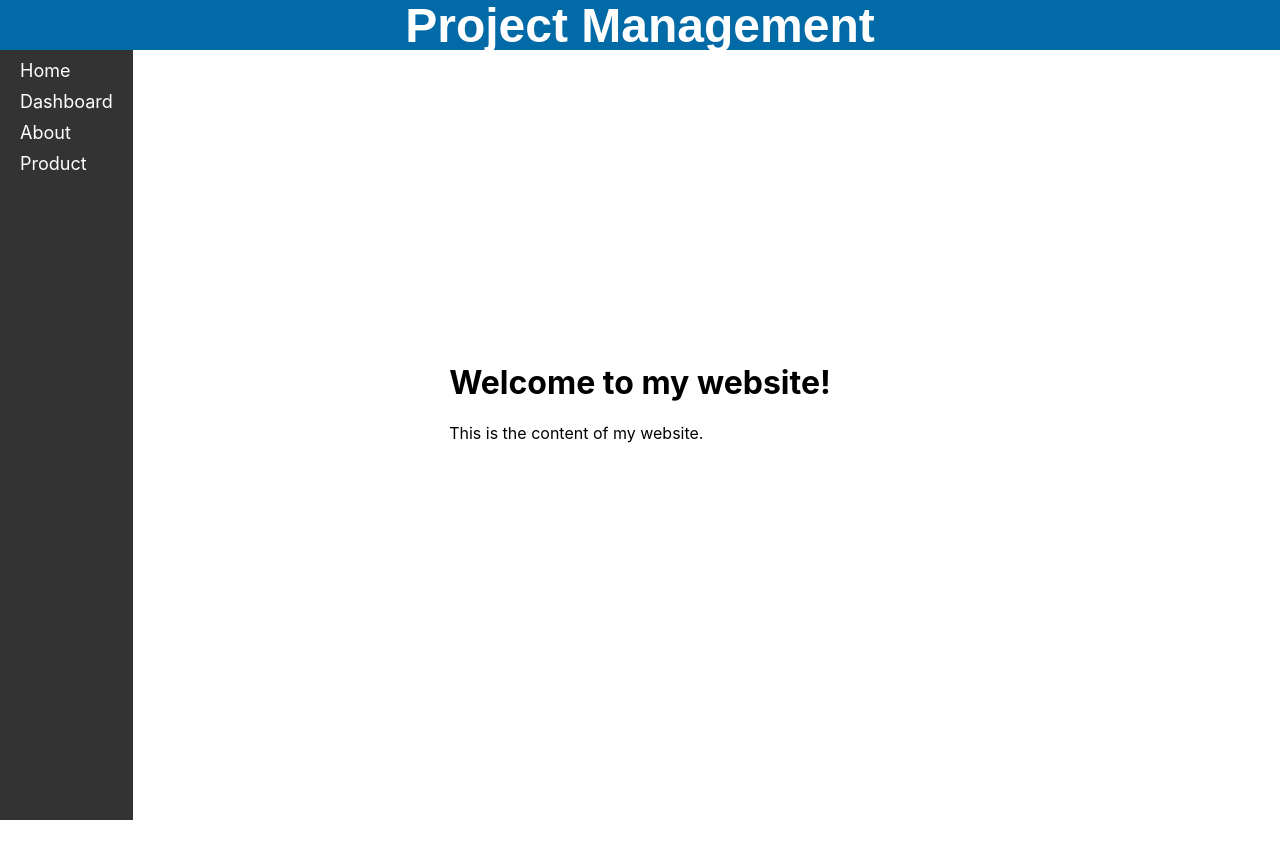
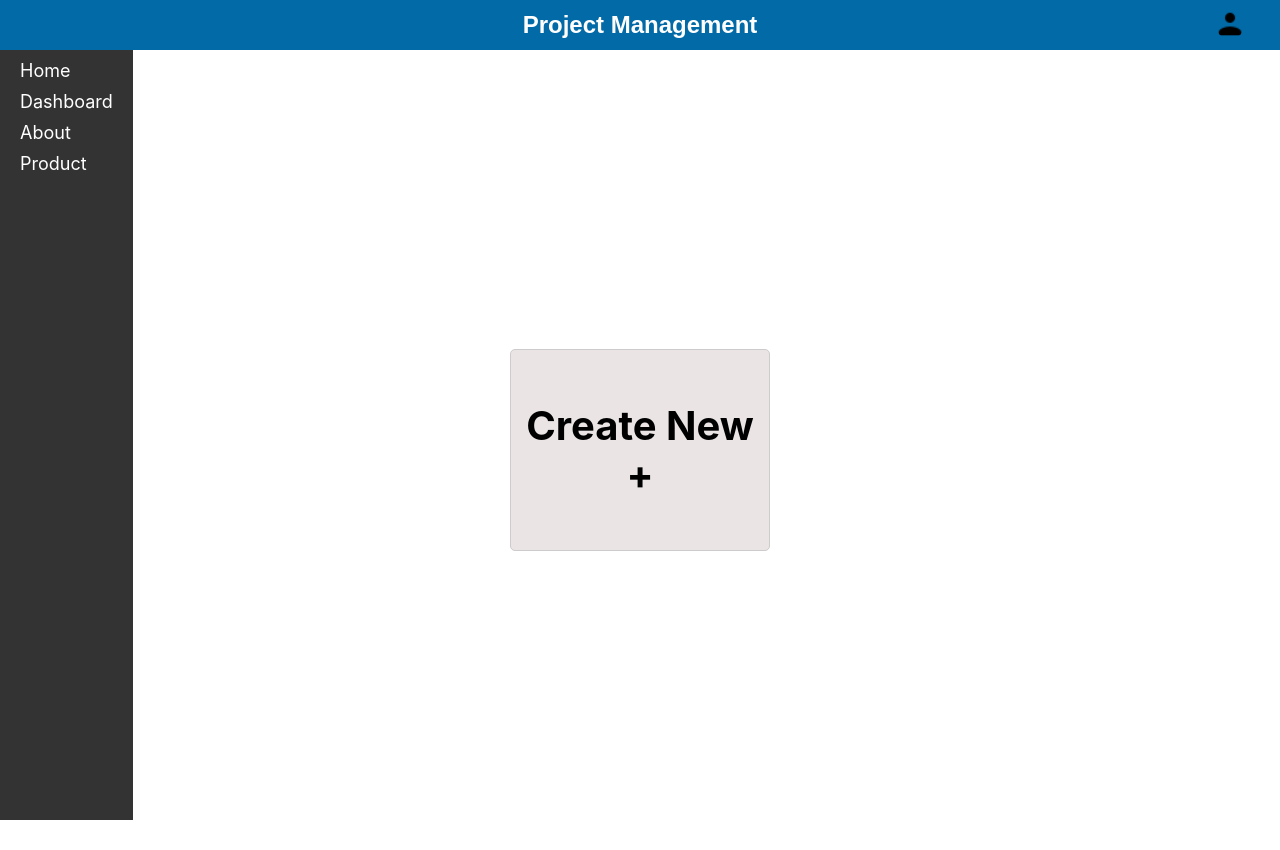
Before and after one commit to parthvekariya98/project_management_reactjs, a React (Create React App) app in the folder project_management/: page / in a window 1280 px wide. Before the commit the page ends 800 px from the top, so only its background shows below. Built offline with nearby package versions, Linux system fonts and the light colour scheme.

Commit message:
box-profile

```diff
--- a/project_management/src/App.css
+++ b/project_management/src/App.css
@@ -2,13 +2,17 @@
 .menu-bar {
   background-color: #026aa7;
   color: white;
+  justify-content: space-between;
   height: 50px;
   display: flex;
   justify-content: center;
   align-items: center;
   font-family: Arial, sans-serif;
-  font-size: 24px;
+  font-size: 12px;
+
 }
+
+
 
 /* SideBar styles */
 .sidebar {
@@ -56,3 +60,25 @@
   margin-left: 00px;
   padding: 20px;
 }
+
+/* Create Box styles */
+.add-box {
+  display: flex;
+  flex-direction: column;
+  justify-content: center;
+  align-items: center;
+  height: 170px;
+  background-color: rgb(234, 228, 228);
+  border: 1px solid #ccc;
+  border-radius: 5px;
+  padding: 15px;
+}
+
+.add-box span {
+  font-size: 40px;
+  font-weight: bold;
+}
+
+.add-box p {
+  margin-top: 10px;
+}
--- a/project_management/src/App.js
+++ b/project_management/src/App.js
@@ -16,11 +16,15 @@ function App() {
       <div className="container">
         <SideBar />
         <div className="content-container">
+          <div className="add-box">
+
+            <span className="add-text">Create New</span>
+            <span className="add-icon">+</span>
+          </div>
           <Routes>
             <Route exact path="/login" element={<Login />} />
             <Route path="/signup" element={<Signup />} />
-            <Route path="/" element={<div>
-              <h1>Welcome to my website!</h1><p>This is the content of my website.</p></div>} />
+
             <Route path="/about" element={<About />} />
             <Route path="/product" element={<Product />} />
             <Route path="/dashboard" element={<Dashboard />} />
--- a/project_management/src/components/MenuBar.css
+++ b/project_management/src/components/MenuBar.css
@@ -1,12 +1,61 @@
 .menu-bar {
-  position: fixed;
-  top: 0;
-  left: 0;
-  right: 0;
+  display: flex;
+  justify-content: space-between;
+  align-items: center;
+  background-color: #026aa7;
+  color: white;
   height: 50px;
-  background-color: #333;
-  color: white;
-  display: flex;
-  justify-content: center;
-  align-items: center;
+  font-family: Arial, sans-serif;
+  font-size: 24px;
 }
+
+.signin {
+  margin-right: 10px;
+}
+
+.profile-menu {
+  position: absolute;
+  color: #bfc4c7;
+  top: auto;
+  right: 35px;
+}
+
+
+.profile-menu img {
+  width: 30px;
+  height: 30px;
+  border-radius: 50%;
+  margin-left: 10px;
+  cursor: pointer;
+}
+
+.profile-menu ul {
+  position: absolute;
+  top: 35px;
+  right: -20px;
+  list-style: none;
+  background-color: white;
+  color: black;
+  padding: 10px;
+  border-radius: 5px;
+  box-shadow: 0px 2px 4px rgba(0, 0, 0, 0.25);
+  display: none;
+}
+
+.profile-menu ul li {
+  margin-bottom: 10px;
+}
+
+.profile-menu ul li:last-child {
+  margin-bottom: 0;
+}
+
+.profile-menu ul li a {
+  color: black;
+  text-decoration: none;
+  font-size: 14px;
+}
+
+.profile-menu:hover ul {
+  display: block;
+}
--- a/project_management/src/components/MenuBar.js
+++ b/project_management/src/components/MenuBar.js
@@ -1,5 +1,6 @@
 import React from 'react';
 import './MenuBar.css';
+import profileIcon from '../assets/profile-icon.png';
 
 
 
@@ -8,6 +9,16 @@ function MenuBar() {
     return (
       <div className="menu-bar">
         <h1>Project Management</h1>
+
+        <div className="profile-menu">
+
+        <img src={profileIcon} alt="Profile Icon" />
+        <ul>
+          <li><a href="#">Profile</a></li>
+          <li><a href="#">Settings</a></li>
+          <li><a href="#">Log out</a></li>
+        </ul>
+      </div>
       </div>
     );
   }
--- a/project_management/src/components/SideBar.css
+++ b/project_management/src/components/SideBar.css
@@ -1,12 +1,12 @@
 
-.sidebar {
+.Sidebar {
   position: fixed;
   top: 0;
   left: 0;
   width: 50px;
   height: 100%;
   background-color: #333;
-    color: white;
+  color: rgb(203, 44, 44);
   padding: 20px;
 }
 
```
Also changed, not shown: project_management/src/assets/profile-icon.png (added). Lines whose indentation alone changed are shown as unchanged.
